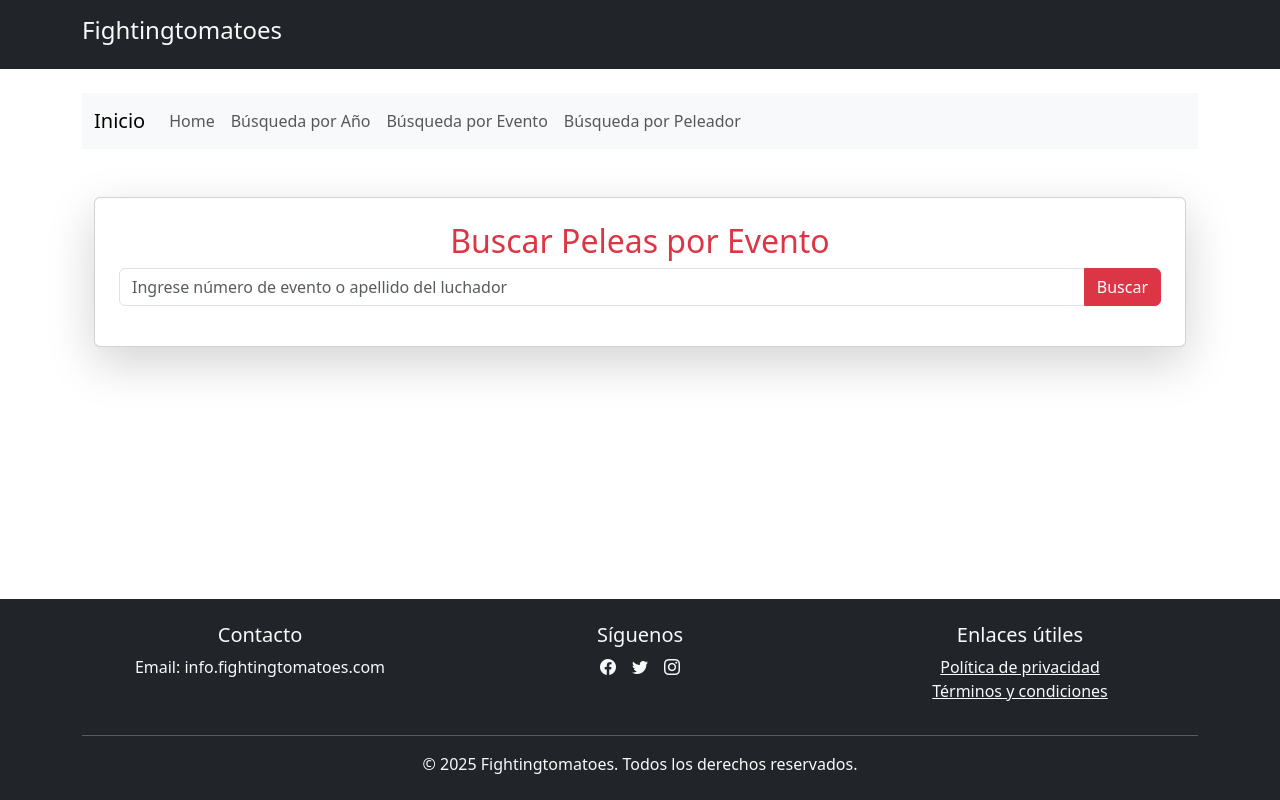
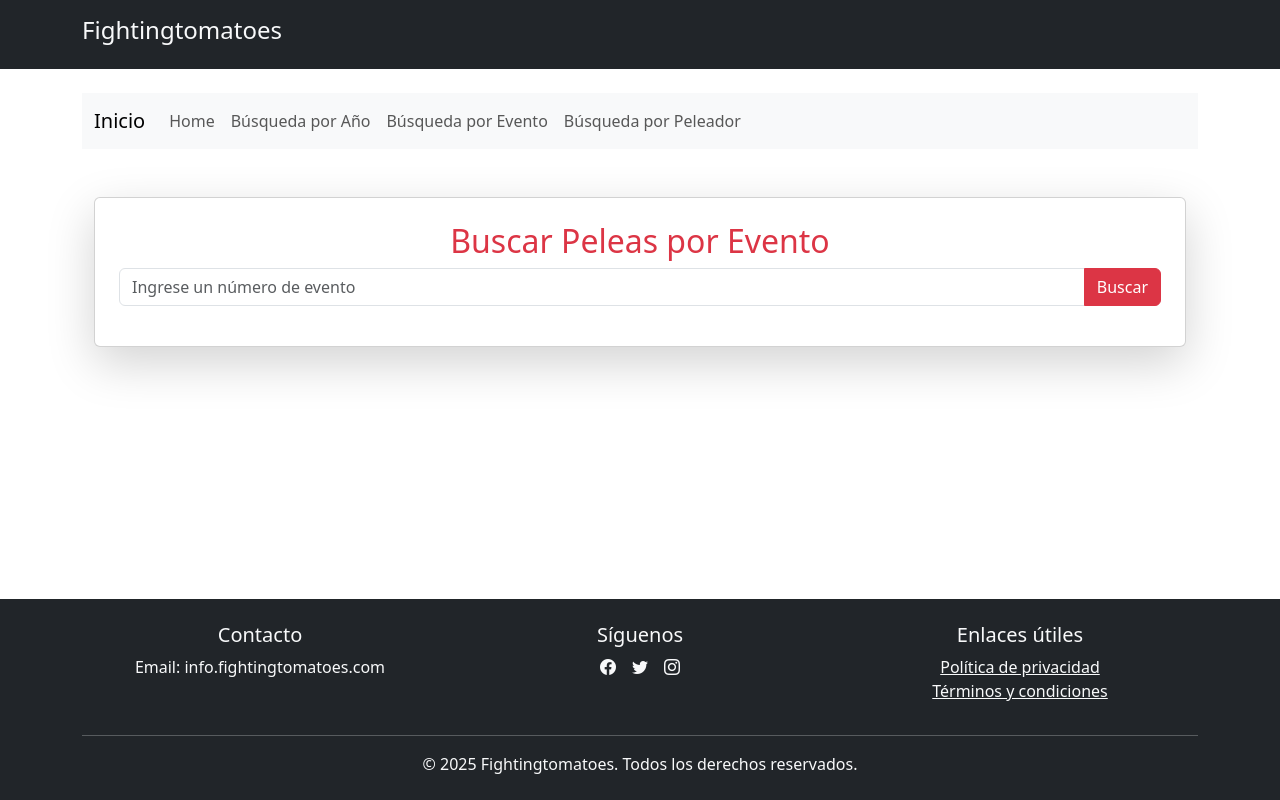
Before and after one commit to HLY-SHT/DWEC-proyecto_final, an Angular app in the folder proyecto_final/: page /listadoevento in a window 1280 px wide. Built offline with nearby package versions, Linux system fonts and the light colour scheme.

Commit message:
Update placeholder form

```diff
--- a/proyecto_final/src/app/listado-peleas-evento/listado-peleas-evento.component.html
+++ b/proyecto_final/src/app/listado-peleas-evento/listado-peleas-evento.component.html
@@ -2,7 +2,7 @@
   <div class="card p-4 shadow-lg">
     <h2 class="text-center text-danger">Buscar Peleas por Evento</h2>
     <div class="input-group mb-3">
-      <input type="text" class="form-control" [(ngModel)]="evento" placeholder="Ingrese número de evento o apellido del luchador">
+      <input type="text" class="form-control" [(ngModel)]="evento" placeholder="Ingrese un número de evento">
       <button class="btn btn-danger" (click)="buscarPorEvento()">Buscar</button>
     </div>
   </div>
```
